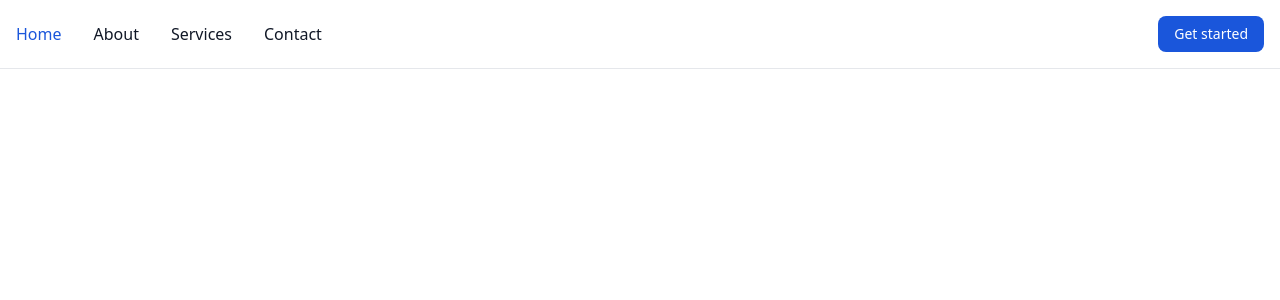
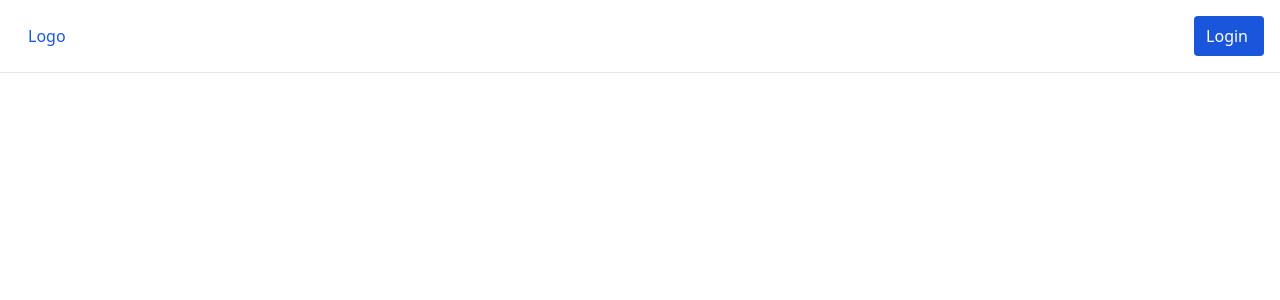
Before and after one commit to micjef/cek, a React (Vite) app: page / in a window 1280 px wide. Shown: the top 300 px of the page. Built offline with nearby package versions, Linux system fonts and the light colour scheme.

Commit message:
update navbar

```diff
--- a/src/components/Navbar/index.tsx
+++ b/src/components/Navbar/index.tsx
@@ -2,78 +2,20 @@ const Navbar = () => {
   return (
     <nav className="bg-white dark:bg-gray-900 fixed w-full z-20 top-0 left-0 border-b border-gray-200 dark:border-gray-600">
       <div className="max-w-screen-xl flex flex-wrap items-center justify-between mx-auto p-4">
-        <div className="flex md:order-2">
-          <button
-            type="button"
-            className="text-white bg-blue-700 hover:bg-blue-800 focus:ring-4 focus:outline-none focus:ring-blue-300 font-medium rounded-lg text-sm px-4 py-2 text-center mr-3 md:mr-0 dark:bg-blue-600 dark:hover:bg-blue-700 dark:focus:ring-blue-800"
-          >
-            Get started
-          </button>
-          <button
-            data-collapse-toggle="navbar-sticky"
-            type="button"
-            className="inline-flex items-center p-2 w-10 h-10 justify-center text-sm text-gray-500 rounded-lg md:hidden hover:bg-gray-100 focus:outline-none focus:ring-2 focus:ring-gray-200 dark:text-gray-400 dark:hover:bg-gray-700 dark:focus:ring-gray-600"
-            aria-controls="navbar-sticky"
-            aria-expanded="false"
-          >
-            <span className="sr-only">Open main menu</span>
-            <svg
-              className="w-5 h-5"
-              aria-hidden="true"
-              xmlns="http://www.w3.org/2000/svg"
-              fill="none"
-              viewBox="0 0 17 14"
-            >
-              <path
-                stroke="currentColor"
-                stroke-linecap="round"
-                stroke-linejoin="round"
-                stroke-width="2"
-                d="M1 1h15M1 7h15M1 13h15"
-              />
-            </svg>
-          </button>
-        </div>
-        <div
-          className="items-center justify-between hidden w-full md:flex md:w-auto md:order-1"
-          id="navbar-sticky"
-        >
-          <ul className="flex flex-col p-4 md:p-0 mt-4 font-medium border border-gray-100 rounded-lg bg-gray-50 md:flex-row md:space-x-8 md:mt-0 md:border-0 md:bg-white dark:bg-gray-800 md:dark:bg-gray-900 dark:border-gray-700">
-            <li>
         <a
           href="#"
-                className="block py-2 pl-3 pr-4 text-white bg-blue-700 rounded md:bg-transparent md:text-blue-700 md:p-0 md:dark:text-blue-500"
+          className="block py-2 pl-3 pr-4 rounded text-blue-700 md:dark:text-blue-500"
           aria-current="page"
         >
-                Home
+          Logo
         </a>
-            </li>
-            <li>
         <a
           href="#"
-                className="block py-2 pl-3 pr-4 text-gray-900 rounded hover:bg-gray-100 md:hover:bg-transparent md:hover:text-blue-700 md:p-0 md:dark:hover:text-blue-500 dark:text-white dark:hover:bg-gray-700 dark:hover:text-white md:dark:hover:bg-transparent dark:border-gray-700"
+          className="block py-2 pl-3 pr-4 text-white bg-blue-700 rounded md:dark:text-blue-500"
+          aria-current="page"
         >
-                About
+          Login
         </a>
-            </li>
-            <li>
-              <a
-                href="#"
-                className="block py-2 pl-3 pr-4 text-gray-900 rounded hover:bg-gray-100 md:hover:bg-transparent md:hover:text-blue-700 md:p-0 md:dark:hover:text-blue-500 dark:text-white dark:hover:bg-gray-700 dark:hover:text-white md:dark:hover:bg-transparent dark:border-gray-700"
-              >
-                Services
-              </a>
-            </li>
-            <li>
-              <a
-                href="#"
-                className="block py-2 pl-3 pr-4 text-gray-900 rounded hover:bg-gray-100 md:hover:bg-transparent md:hover:text-blue-700 md:p-0 md:dark:hover:text-blue-500 dark:text-white dark:hover:bg-gray-700 dark:hover:text-white md:dark:hover:bg-transparent dark:border-gray-700"
-              >
-                Contact
-              </a>
-            </li>
-          </ul>
-        </div>
       </div>
     </nav>
   );
```
Lines whose indentation alone changed are shown as unchanged.
